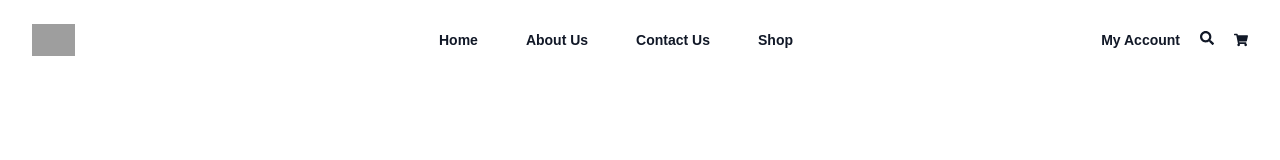
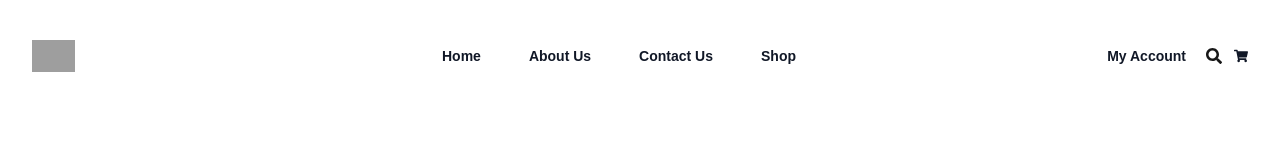
Before and after one commit to Nikita0728/zenna, a Next.js app: page / in a window 1280 px wide. Shown: the top 160 px of the page. Built offline with nearby package versions, Linux system fonts and the light colour scheme; grey boxes are pictures that could not be loaded.

Commit message:
fix: nav search icon

```diff
--- a/app/components/Navbar.tsx
+++ b/app/components/Navbar.tsx
@@ -38,7 +38,11 @@ const callsToAction = [
 ]
 
 export default function Navbar() {
-  const [mobileMenuOpen, setMobileMenuOpen] = useState(false)
+  const [mobileMenuOpen, setMobileMenuOpen] = useState(false);
+  const [showSearchBar, setShowSearchBar]= useState(false);
+  const toggleSearchBar =()=>{
+    setShowSearchBar(!showSearchBar);
+  }
 
   return (
     <header className="bg-white">
@@ -84,10 +88,20 @@ export default function Navbar() {
          My Account
           </a>
           </div>
-          <div className='hidden lg:flex lg:mr-5 '>
-            <a href="shop" className="text-sm font-semibold leading-6 text-gray-900 ">
-              <button>
-          <FaSearch /> </button></a>
+          <div className='hidden lg:flex items-center  '>
+          <div className="py-6 flex items-center cursor-pointer mr-3">
+                <a onClick={toggleSearchBar}>
+                  <FaSearch/>
+                </a>
+                {showSearchBar && (
+        <input
+          type="text"
+          placeholder="Search..."
+          className="mt-2 p-2 border rounded"
+          autoFocus
+        />
+      )}
+      </div>
           </div>
           <div className='hidden lg:flex '>
             <a href="shop" className="text-sm font-semibold leading-6 text-gray-900 ">
@@ -152,9 +166,17 @@ export default function Navbar() {
 
               </div>
               <div className="py-6">
-                <a>
+                <a onClick={toggleSearchBar}>
                   <FaSearch/>
                 </a>
+                {showSearchBar && (
+        <input
+          type="text"
+          placeholder="Search..."
+          className="mt-2 p-2 border rounded"
+          autoFocus
+        />
+      )}
 
               </div>
               <div className="py-6">
```
